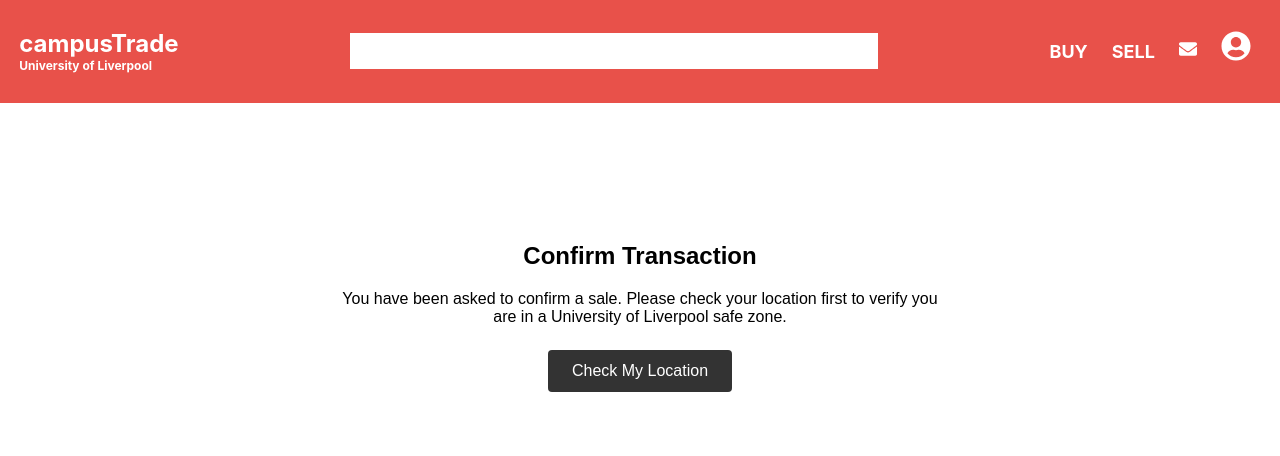
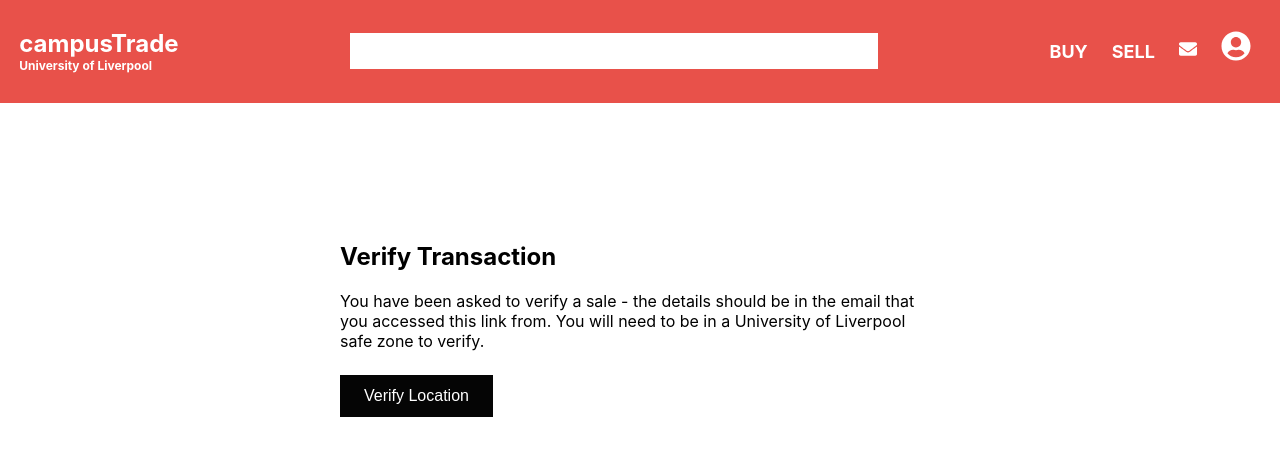
Before and after one commit to campusTradeLiverpool/campusTrade, a React (Create React App) app in the folder frontend/: page /confirm-transaction/1 in a window 1280 px wide. Shown: the top 456 px of the page. Built offline with nearby package versions, Linux system fonts and the light colour scheme; sample sign-in values are in the browser's storage.

Commit message:
commented and changed look for confirmation transaction and profile page

```diff
--- a/frontend/src/pages/confirmTransaction.js
+++ b/frontend/src/pages/confirmTransaction.js
@@ -3,55 +3,69 @@ import { useParams } from 'react-router-dom';
 import axios from 'axios';
 
 function ConfirmTransaction() {
+
+    // gets transactionID
     const { transactionId } = useParams();
+
+    // state variables for status, confirmation, checking and inzone
     const [status, setStatus] = useState('');
     const [confirmed, setConfirmed] = useState(false);
     const [checking, setChecking] = useState(false);
     const [inZone, setInZone] = useState(false);
+
+    // gets the user from the local storage and creates a variable for it
     const user = JSON.parse(localStorage.getItem('user'));
 
+    // if the user is not logged in, it sends them to the login page
     useEffect(() => {
         if (!user) { window.location.href = '/login'; }
     }, []);
 
+    // function to check the users location
     const checkLocation = () => {
         setChecking(true);
-        setStatus('Getting your location...');
 
+        // gets the users location through the browser
         navigator.geolocation.getCurrentPosition(
             async (position) => {
+                // gets the latitude and longitude from the position and sends it to the backend api to check if the user is in a safe zone
                 const { latitude, longitude } = position.coords;
                 try {
                     const response = await axios.post('http://localhost:8080/api/safezone/validate', {
                         lat: latitude,
                         lng: longitude
                     });
+                    // if the user is in the safe zone, it allows them to confirm the trade, if not it tells them to meet on campus
                     if (response.data.inZone) {
                         setInZone(true);
-                        setStatus('✅ You are in a safe zone! You can confirm the transaction.');
+                        setStatus('You are in a safe zone - you can confirm the trade.');
                     } else {
                         setInZone(false);
-                        setStatus('❌ You are not in a University of Liverpool safe zone.');
+                        setStatus('You are not in a University of Liverpool safe zone - please meet on campus to confirm the trade.');
                     }
                 } catch (err) {
                     setStatus('Failed to validate location.');
                 }
                 setChecking(false);
             },
+            // if location services are not enabled, it tells the user to enable them
             () => {
-                setStatus('❌ Location access denied.');
+                setStatus('We could not get your location - please enable location services.');
                 setChecking(false);
             }
         );
     };
 
+    // function to confirm the transaction
     const confirmTransaction = async () => {
         try {
+            // sends a post request to the backend api to confirm the transaction
             await axios.post(`http://localhost:8080/api/transactions/seller-confirm/${transactionId}`, {
                 sellerEmail: user.email
             });
+            // sets it to be confirmed and shows the status
             setConfirmed(true);
-            setStatus('✅ Transaction confirmed! Both users have been emailed and the listing has been removed.');
+            setStatus('Transaction confirmed! Both users have been emailed the details.');
         } catch (err) {
             setStatus('Failed to confirm transaction.');
         }
@@ -59,29 +73,19 @@ function ConfirmTransaction() {
 
     return (
         <div style={styles.container}>
-            <h2>Confirm Transaction</h2>
-            <p>You have been asked to confirm a sale. Please check your location first to verify you are in a University of Liverpool safe zone.</p>
+            <h2>Verify Transaction</h2>
+            <p>You have been asked to verify a sale - the details should be in the email that you accessed this link from. You will need to be in a University of Liverpool safe zone to verify.</p>
 
             {!confirmed && (
                 <div style={styles.actions}>
-                    <button style={styles.checkBtn} onClick={checkLocation} disabled={checking}>
-                        {checking ? 'Checking...' : 'Check My Location'}
-                    </button>
+                    <button style={styles.checkBtn} onClick={checkLocation} disabled={checking}>Verify Location</button>
                     {inZone && (
-                        <button style={styles.confirmBtn} onClick={confirmTransaction}>
-                            Confirm Sale
-                        </button>
+                        <button style={styles.confirmBtn} onClick={confirmTransaction}>Confirm Trade</button>
                     )}
                 </div>
             )}
 
             {status && <p style={styles.status}>{status}</p>}
-
-            {confirmed && (
-                <button style={styles.homeBtn} onClick={() => window.location.href = '/'}>
-                    Back to Home
-                </button>
-            )}
         </div>
     );
 }
@@ -91,16 +95,14 @@ const styles = {
         maxWidth: '600px',
         margin: '80px auto',
         padding: '40px',
-        fontFamily: 'Arial, sans-serif',
-        textAlign: 'center'
+        textAlign: 'left'
     },
-    actions: { display: 'flex', gap: '16px', justifyContent: 'center', marginTop: '24px' },
+    actions: { display: 'flex', gap: '16px', justifyContent: 'left', marginTop: '24px' },
     checkBtn: {
         padding: '12px 24px',
-        backgroundColor: '#333',
+        backgroundColor: '#050505',
         color: 'white',
         border: 'none',
-        borderRadius: '4px',
         fontSize: '16px',
         cursor: 'pointer'
     },
@@ -109,21 +111,10 @@ const styles = {
         backgroundColor: '#e8514a',
         color: 'white',
         border: 'none',
-        borderRadius: '4px',
         fontSize: '16px',
         cursor: 'pointer'
     },
-    homeBtn: {
-        padding: '12px 24px',
-        backgroundColor: '#333',
-        color: 'white',
-        border: 'none',
-        borderRadius: '4px',
-        fontSize: '16px',
-        cursor: 'pointer',
-        marginTop: '24px'
-    },
-    status: { fontSize: '16px', fontWeight: 'bold', marginTop: '24px' }
+
 };
 
 export default ConfirmTransaction;
--- a/frontend/src/pages/inbox.js
+++ b/frontend/src/pages/inbox.js
@@ -26,7 +26,7 @@ function Inbox() {
                 <p style={styles.empty}>No messages yet - find a item to trade or buy!</p>
             ) : (
                 <div style={styles.list}>
-                    // maps through the conversations and shows the name of the other user, the title of the listing and a preview of the most recent message
+                    {/*} maps through the conversations and shows the name of the other user, the title of the listing and a preview of the most recent message */}
                     {conversations.map((conv, index) => {
                         const otherUser = conv.sender.email === user.email ? conv.receiver : conv.sender;
                         return (
--- a/frontend/src/pages/profile.js
+++ b/frontend/src/pages/profile.js
@@ -2,14 +2,17 @@ import React, { useEffect, useState } from 'react';
 import axios from 'axios';
 
 function Profile() {
+    // states for the user and the listings
     const [user, setUser] = useState(null);
     const [listings, setListings] = useState([]);
 
+    // gets the user from local storage and if there is no user it sends them to the login page
     useEffect(() => {
         const stored = localStorage.getItem('user');
         if (!stored) {
             window.location.href = '/login';
         } else {
+            // if there is a user it sets the user state to the user and then gets the listings for that user and sets the listings state to those listings
             const parsed = JSON.parse(stored);
             setUser(parsed);
             axios.get(`http://localhost:8080/api/listings/seller/${parsed.email}`)
@@ -18,6 +21,7 @@ function Profile() {
         }
     }, []);
 
+    // function to log the user out by removing the user from local storage and sending them to the login page
     const handleLogout = () => {
         localStorage.removeItem('user');
         window.location.href = '/login';
@@ -27,19 +31,20 @@ function Profile() {
 
     return (
         <div style={styles.container}>
-            <h2>My Profile</h2>
+            <h2>campusTrade Profile:</h2>
             <div style={styles.card}>
-                <p><strong>Name:</strong> {user.name}</p>
-                <p><strong>Email:</strong> {user.email}</p>
-                <p><strong>Date of Birth:</strong> {user.dateOfBirth}</p>
-                <p><strong>Verified:</strong> {user.verified ? '✅ Yes' : '❌ No'}</p>
+                <p>Name: {user.name}</p>
+                <p>Email: {user.email}</p>
+                <p>Date of Birth: {user.dateOfBirth}</p>
             </div>
             <button style={styles.button} onClick={handleLogout}>Logout</button>
 
-            <h3 style={styles.listingsTitle}>My Listings</h3>
+            <h3 style={styles.listingsTitle}>My Listings: </h3>
+            {/* if the user has no listings it shows a message and if they do it shows them in a grid */}
             {listings.length === 0 ? (
-                <p style={styles.empty}>You have no listings yet. <a href="/sell">Create one</a></p>
+                <p style={styles.empty}>You have no listings yet. Why not <a href="/sell">upload one?</a></p>
             ) : (
+                // maps through the listings and creates a card for each listing that shows the image, title and price and when you click on it it takes you to the listing detail page for that listing
                 <div style={styles.grid}>
                     {listings.map(listing => (
                         <div
@@ -47,6 +52,7 @@ function Profile() {
                             style={styles.listingCard}
                             onClick={() => window.location.href = `/listing/${listing.id}`}
                         >
+                        // if the listing has an image it shows the image and if it doesn't it shows a placeholder
                             {listing.imageUrl ? (
                                 <img src={listing.imageUrl} alt={listing.title} style={styles.image} />
                             ) : (
@@ -72,12 +78,11 @@ const styles = {
         fontFamily: 'Arial, sans-serif'
     },
     card: {
-        background: '#f9f9f9',
+        background: '#e8514a',
         padding: '24px',
-        borderRadius: '8px',
-        boxShadow: '0 2px 10px rgba(0,0,0,0.1)',
-        marginBottom: '24px',
-        lineHeight: '2'
+        borderRadius: '4px',
+        marginBottom: '8px',
+        color: 'white'
     },
     button: {
         padding: '10px 20px',
@@ -99,15 +104,13 @@ const styles = {
     },
     listingCard: {
         borderRadius: '8px',
-        boxShadow: '0 2px 8px rgba(0,0,0,0.1)',
         overflow: 'hidden',
         cursor: 'pointer',
-        backgroundColor: 'white'
+        backgroundColor: '#e8514a'
     },
     image: {
         width: '100%',
         height: '150px',
-        objectFit: 'cover'
     },
     noImage: {
         width: '100%',
@@ -116,11 +119,10 @@ const styles = {
         display: 'flex',
         alignItems: 'center',
         justifyContent: 'center',
-        color: '#888'
     },
     info: { padding: '10px' },
     listingTitle: { margin: '0 0 4px 0', fontWeight: 'bold', fontSize: '14px' },
-    price: { margin: 0, color: '#e8514a', fontSize: '14px' },
+    price: { margin: 0, color: 'black', fontSize: '14px' },
     empty: { color: '#888' }
 };
 
```
